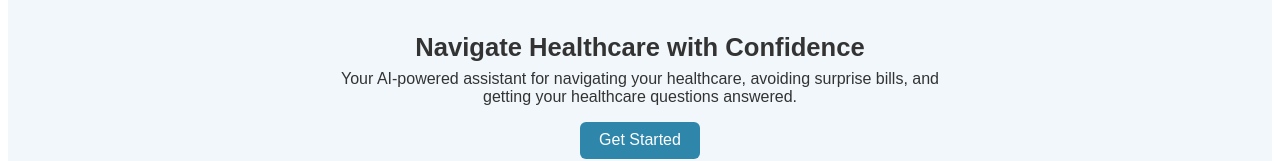
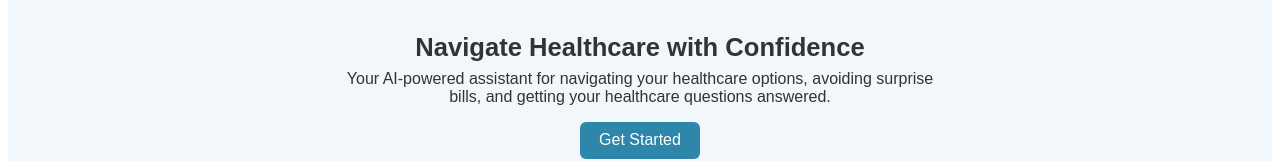
Before and after one commit to scalisek3/carecompanionai-frontend, a React (Create React App) app: page / in a window 1280 px wide. Shown: the part 447-608 px from the top of the page. Built offline with nearby package versions, Linux system fonts and the light colour scheme.

Commit message:
modify wording

```diff
--- a/src/App.js
+++ b/src/App.js
@@ -19,7 +19,7 @@ function App() {
         />
         <h2 style={{ fontSize: '1.6rem', marginBottom: '0.5rem' }}>Navigate Healthcare with Confidence</h2>
         <p style={{ maxWidth: '600px', margin: '0 auto 1rem', fontSize: '1rem' }}>
-          Your AI-powered assistant for navigating your healthcare, avoiding surprise bills, and getting your healthcare questions answered.
+          Your AI-powered assistant for navigating your healthcare options, avoiding surprise bills, and getting your healthcare questions answered.
         </p>
         <button style={{
           backgroundColor: '#2E86AB',
```
